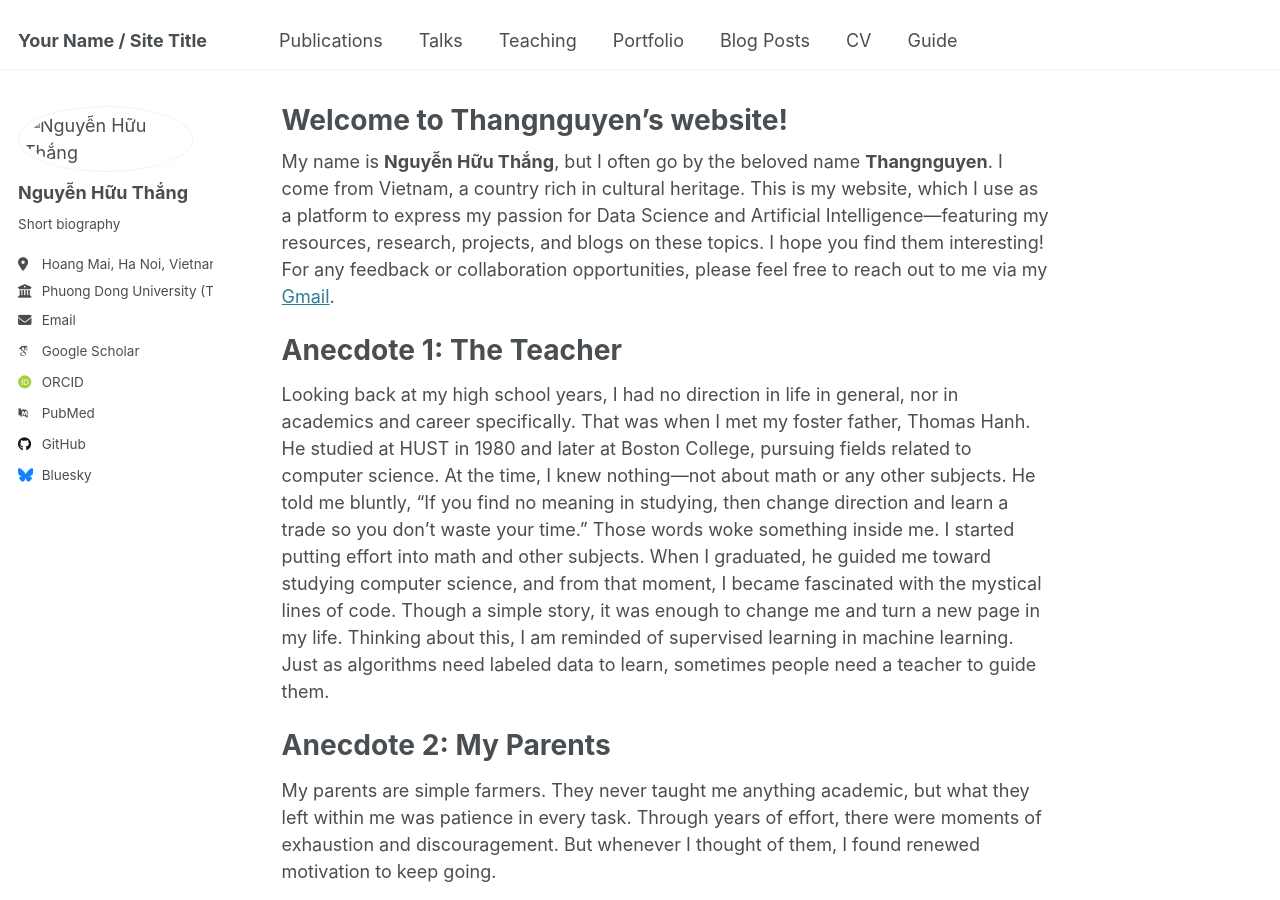
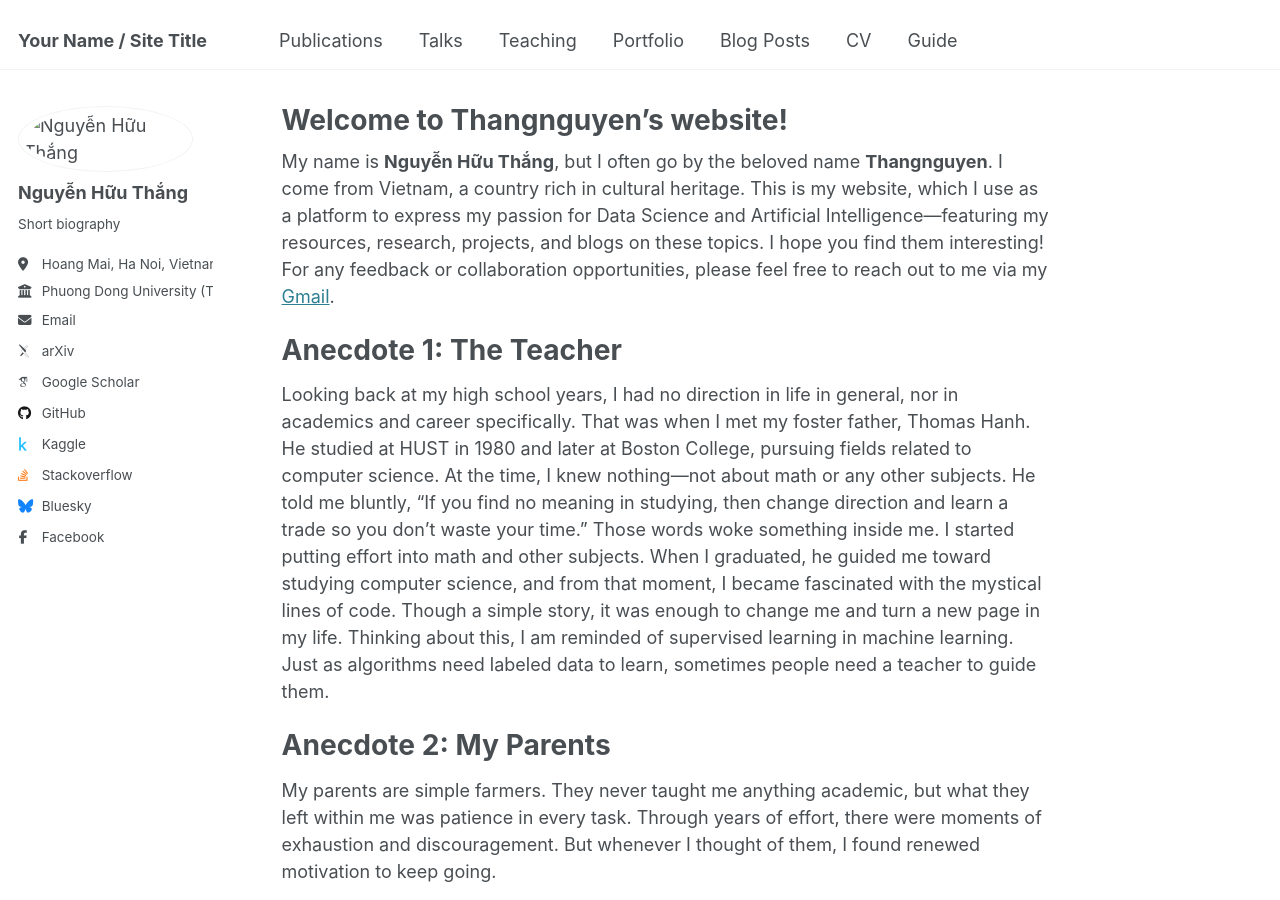
Before and after one commit to 6jffc/thangnguyen.github.io, a Jekyll site: the page built from _pages/about.md, in a window 1280 px wide and 900 px high. Built offline with Jekyll 4.4.1, drawn with Linux system fonts in a browser that asks for light colours; some web fonts are replaced; part of the change alters nothing that is shown.

Commit message:
Update _config.yml

```diff
--- a/_config.yml
+++ b/_config.yml
@@ -32,12 +32,12 @@ author:
   email            : "nguyenhuut102@gmail.com"
 
   # Academic websites
-  arxiv            : # URL - Update with the correct link to your profile
-  googlescholar    : "https://scholar.google.com/citations?user=PS_CX0AAAAAJ"
+  arxiv            : "ThangNguyenHuu"
+  googlescholar    : "https://scholar.google.com/citations?view_op=list_works&hl=vi&user=FzuO8IMAAAAJ"
   impactstory      : # URL
-  orcid            : "http://orcid.org/yourorcidurl"
+  orcid            : # URL
   semantic         : # URL
-  pubmed           : "https://www.ncbi.nlm.nih.gov/pubmed/?term=john+snow"
+  pubmed           : # URL
   researchgate     : # URL
   scopus           : # URL
 
@@ -45,13 +45,13 @@ author:
   bitbucket        : # Username - Update with your username on the site
   codepen          : # Username
   dribbble         : # Username
-  github           : "academicpages"
-  kaggle           : # Username
-  stackoverflow    : # User number or user number and name (i.e., use "1" or "1/jeff-atwood")
+  github           : "https://github.com/6jffc"
+  kaggle           : "https://www.kaggle.com/thangnguyen33"
+  stackoverflow    : "https://stackoverflow.com/users/23575480/nguyenthang"
 
   # Social media
   bluesky          : "bsky.app" # Replace this with you Bluesky username
-  facebook         : # Username
+  facebook         : "https://www.facebook.com/nguyen.huu.thang.670654"
   flickr           : # Username
   foursquare       : # Username
   goodreads        : # Username
```
